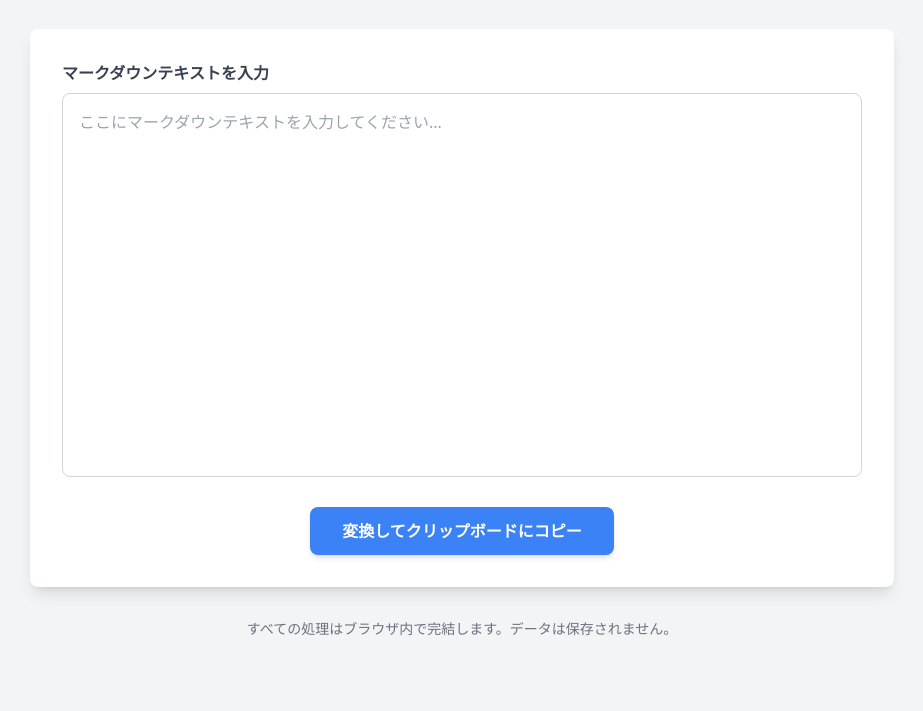
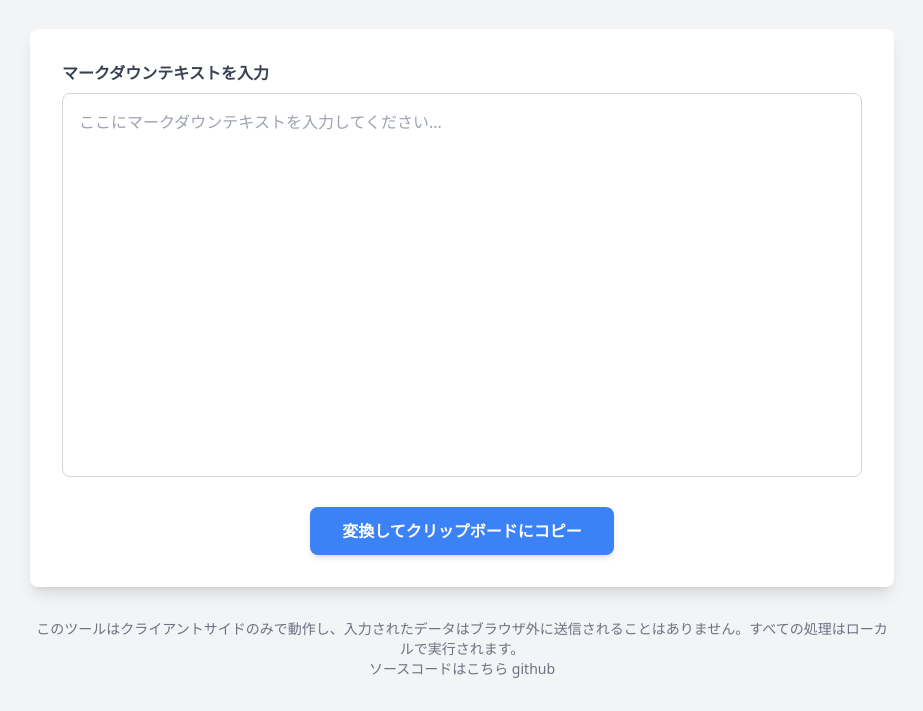
Before and after one commit to mono96/removemd, a plain HTML site: page index.html in a window 1280 px wide. Shown: the part 107-818 px from the top of the page, without its empty margins (178-1101 px from the left). Drawn offline with nearby package versions, Linux system fonts and the light colour scheme.

Commit message:
Update index.html

```diff
--- a/index.html
+++ b/index.html
@@ -41,7 +41,8 @@
 
         <!-- フッター -->
         <footer class="text-center mt-8 text-gray-500 text-sm">
-            <p>すべての処理はブラウザ内で完結します。データは保存されません。</p>
+            <p>このツールはクライアントサイドのみで動作し、入力されたデータはブラウザ外に送信されることはありません。すべての処理はローカルで実行されます。</p>
+            <p><a href="https://github.com/mono96/removemd/">ソースコードはこちら github</a></p>
         </footer>
     </div>
 
```
